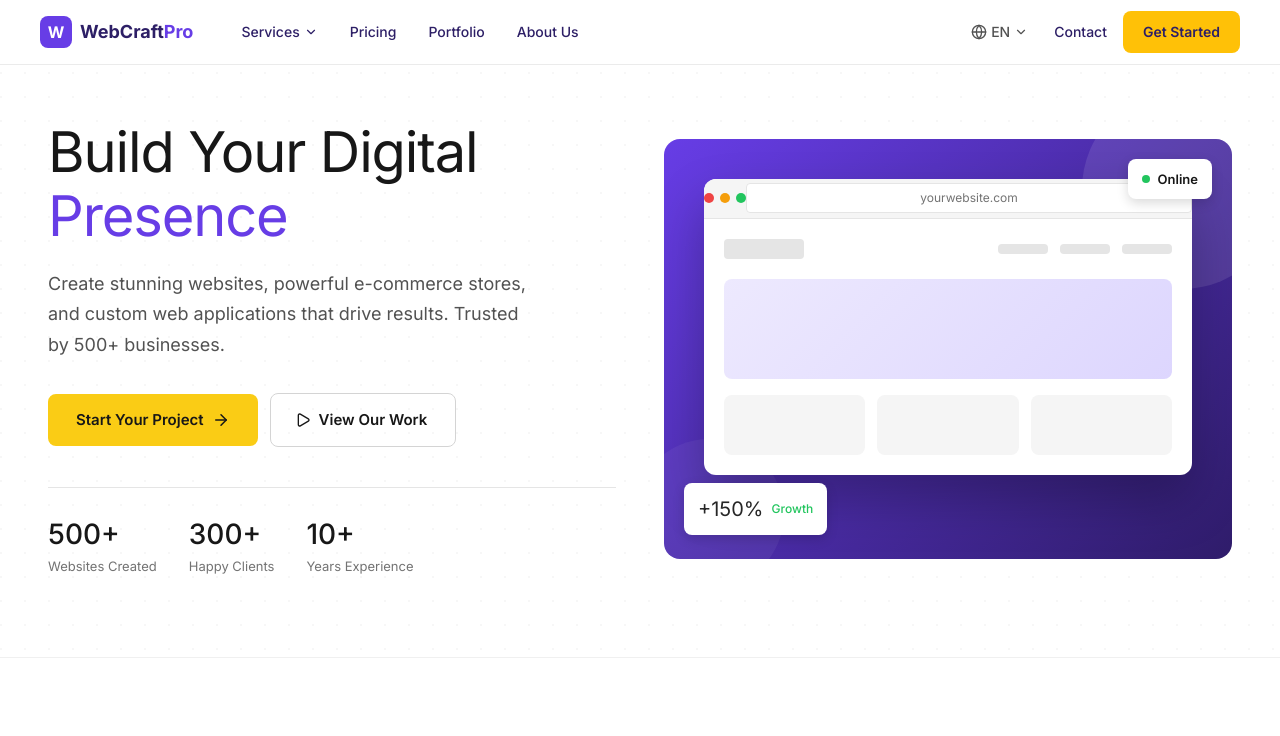
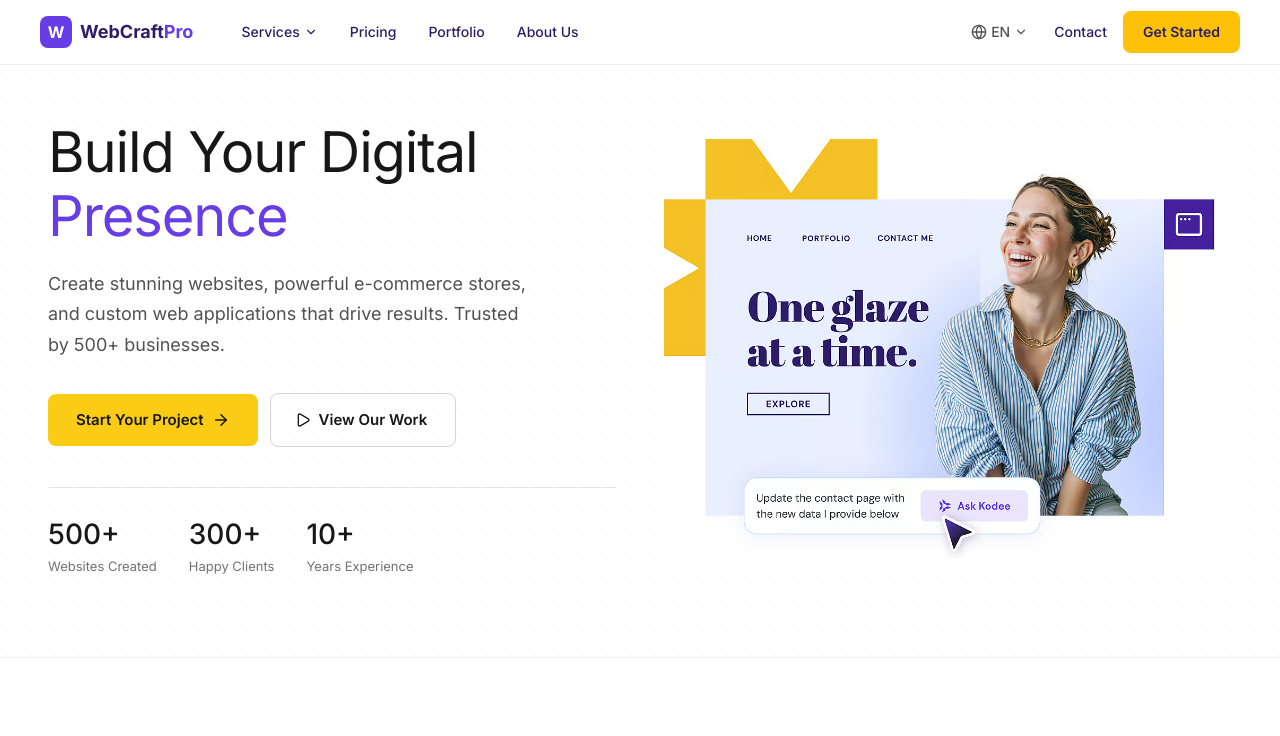
Before and after one commit to ardijancuri/Web-Platform-app, a Next.js app: page /en in a window 1280 px wide. Shown: the top 736 px of the page. Built offline with nearby package versions, Linux system fonts and the light colour scheme.

Commit message:
hero section update

```diff
--- a/src/components/sections/Hero.tsx
+++ b/src/components/sections/Hero.tsx
@@ -4,6 +4,7 @@ import { useTranslations } from 'next-intl';
 import { Link } from '@/i18n/routing';
 import { motion } from 'framer-motion';
 import { ArrowRight, Play } from 'lucide-react';
+import Image from 'next/image';
 
 const Hero = () => {
   const t = useTranslations('hero');
@@ -97,161 +98,26 @@ const Hero = () => {
             </div>
           </motion.div>
 
-          {/* Visual Column */}
+          {/* Visual Column - Hero Image */}
           <motion.div
             initial={{ opacity: 0, x: 30 }}
             animate={{ opacity: 1, x: 0 }}
             transition={{ duration: 0.5, delay: 0.2 }}
             className="relative"
           >
-            {/* Main visual card */}
             <div
               className="relative rounded-2xl overflow-hidden"
               style={{
-                background: 'linear-gradient(135deg, #673DE6 0%, #2F1C6A 100%)',
-                padding: '40px',
                 minHeight: '420px',
               }}
             >
-              {/* Decorative elements */}
-              <div
-                className="absolute"
-                style={{
-                  width: '200px',
-                  height: '200px',
-                  borderRadius: '50%',
-                  background: 'rgba(255,255,255,0.1)',
-                  top: '-50px',
-                  right: '-50px',
-                }}
+              <Image
+                src="/hero-section-image.avif"
+                alt="Web Development"
+                fill
+                className="object-cover rounded-2xl"
+                priority
               />
-              <div
-                className="absolute"
-                style={{
-                  width: '150px',
-                  height: '150px',
-                  borderRadius: '50%',
-                  background: 'rgba(255,255,255,0.05)',
-                  bottom: '-30px',
-                  left: '-30px',
-                }}
-              />
-
-              {/* Browser mockup */}
-              <div
-                className="relative rounded-xl overflow-hidden"
-                style={{
-                  background: '#FFFFFF',
-                  boxShadow: '0 25px 50px rgba(0,0,0,0.25)',
-                }}
-              >
-                {/* Browser header */}
-                <div
-                  className="flex items-center px-4"
-                  style={{
-                    height: '40px',
-                    background: '#F5F5F5',
-                    borderBottom: '1px solid #E5E5E5',
-                  }}
-                >
-                  <div className="flex items-center" style={{ gap: '6px' }}>
-                    <div style={{ width: '10px', height: '10px', borderRadius: '50%', background: '#EF4444' }} />
-                    <div style={{ width: '10px', height: '10px', borderRadius: '50%', background: '#F59E0B' }} />
-                    <div style={{ width: '10px', height: '10px', borderRadius: '50%', background: '#22C55E' }} />
-                  </div>
-                  <div
-                    className="flex-1 mx-4 rounded text-center"
-                    style={{
-                      padding: '4px 12px',
-                      background: '#FFFFFF',
-                      border: '1px solid #E5E5E5',
-                      color: '#737373',
-                      fontSize: '12px',
-                    }}
-                  >
-                    yourwebsite.com
-                  </div>
-                </div>
-
-                {/* Browser content mockup */}
-                <div style={{ padding: '20px' }}>
-                  {/* Mock nav */}
-                  <div className="flex items-center justify-between" style={{ marginBottom: '20px' }}>
-                    <div style={{ width: '80px', height: '20px', background: '#E5E5E5', borderRadius: '4px' }} />
-                    <div className="flex" style={{ gap: '12px' }}>
-                      <div style={{ width: '50px', height: '10px', background: '#E5E5E5', borderRadius: '4px' }} />
-                      <div style={{ width: '50px', height: '10px', background: '#E5E5E5', borderRadius: '4px' }} />
-                      <div style={{ width: '50px', height: '10px', background: '#E5E5E5', borderRadius: '4px' }} />
-                    </div>
-                  </div>
-
-                  {/* Mock hero area */}
-                  <div
-                    className="rounded-lg"
-                    style={{
-                      height: '100px',
-                      background: 'linear-gradient(135deg, #EDE9FE 0%, #DDD6FE 100%)',
-                      marginBottom: '16px',
-                    }}
-                  />
-
-                  {/* Mock cards */}
-                  <div className="grid grid-cols-3" style={{ gap: '12px' }}>
-                    {[1, 2, 3].map((i) => (
-                      <div
-                        key={i}
-                        className="rounded-lg"
-                        style={{
-                          height: '60px',
-                          background: '#F5F5F5',
-                        }}
-                      />
-                    ))}
-                  </div>
-                </div>
-              </div>
-
-              {/* Floating elements */}
-              <motion.div
-                animate={{ y: [0, -8, 0] }}
-                transition={{ duration: 3, repeat: Infinity, ease: 'easeInOut' }}
-                className="absolute flex items-center gap-2 rounded-lg"
-                style={{
-                  top: '20px',
-                  right: '20px',
-                  padding: '10px 14px',
-                  background: '#FFFFFF',
-                  boxShadow: '0 4px 12px rgba(0,0,0,0.15)',
-                }}
-              >
-                <div
-                  style={{
-                    width: '8px',
-                    height: '8px',
-                    borderRadius: '50%',
-                    background: '#22C55E',
-                  }}
-                />
-                <span style={{ fontSize: '13px', fontWeight: 600, color: '#171717' }}>
-                  Online
-                </span>
-              </motion.div>
-
-              <motion.div
-                animate={{ y: [0, 6, 0] }}
-                transition={{ duration: 4, repeat: Infinity, ease: 'easeInOut' }}
-                className="absolute flex items-center gap-2 rounded-lg"
-                style={{
-                  bottom: '30px',
-                  left: '20px',
-                  padding: '10px 14px',
-                  background: '#FFFFFF',
-                  boxShadow: '0 4px 12px rgba(0,0,0,0.15)',
-                }}
-              >
-                <span style={{ fontSize: '20px' }}>+150%</span>
-                <span style={{ fontSize: '12px', color: '#22C55E', fontWeight: 500 }}>Growth</span>
-              </motion.div>
             </div>
           </motion.div>
         </div>
```
Also changed, not shown: public/hero-section-image.avif (added).
